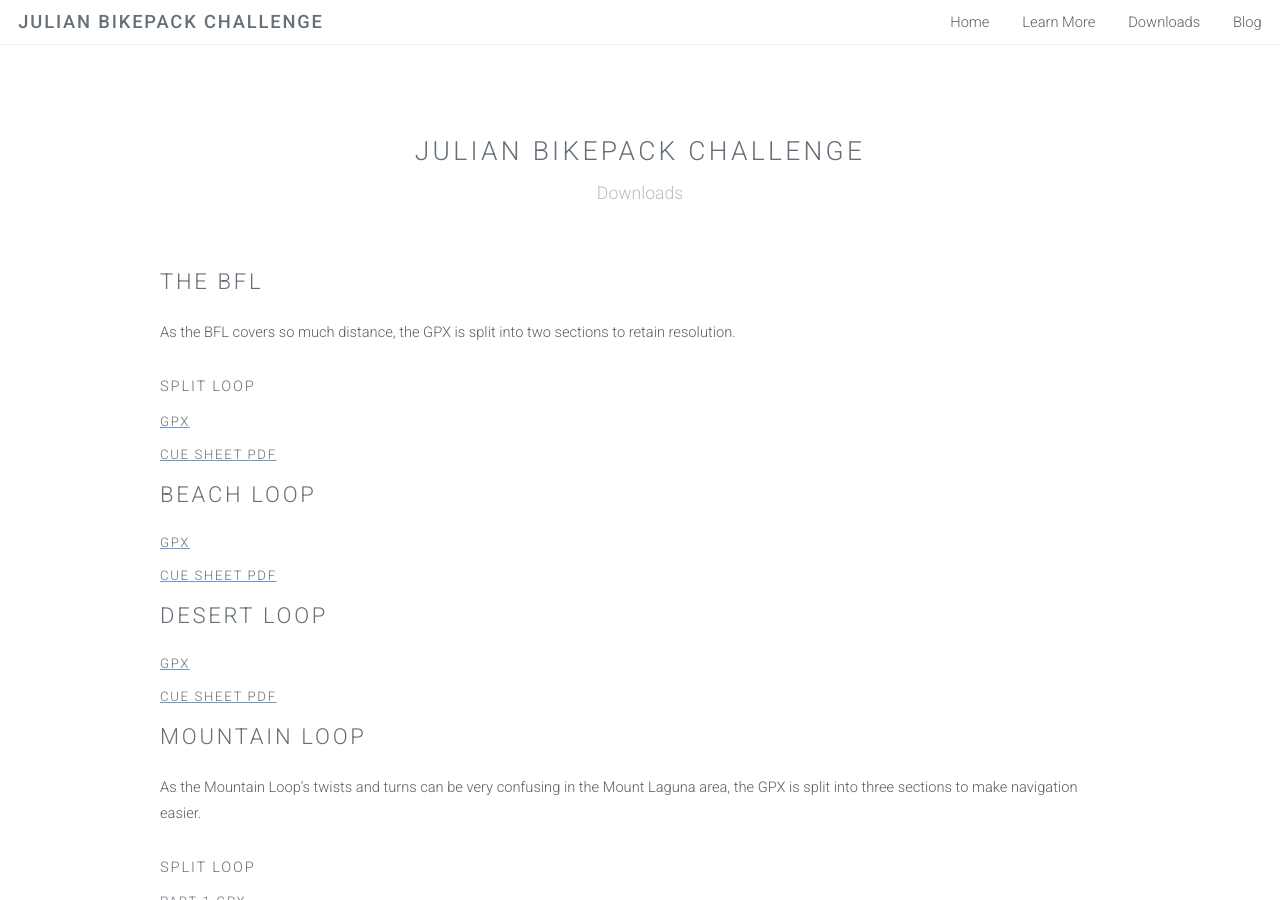
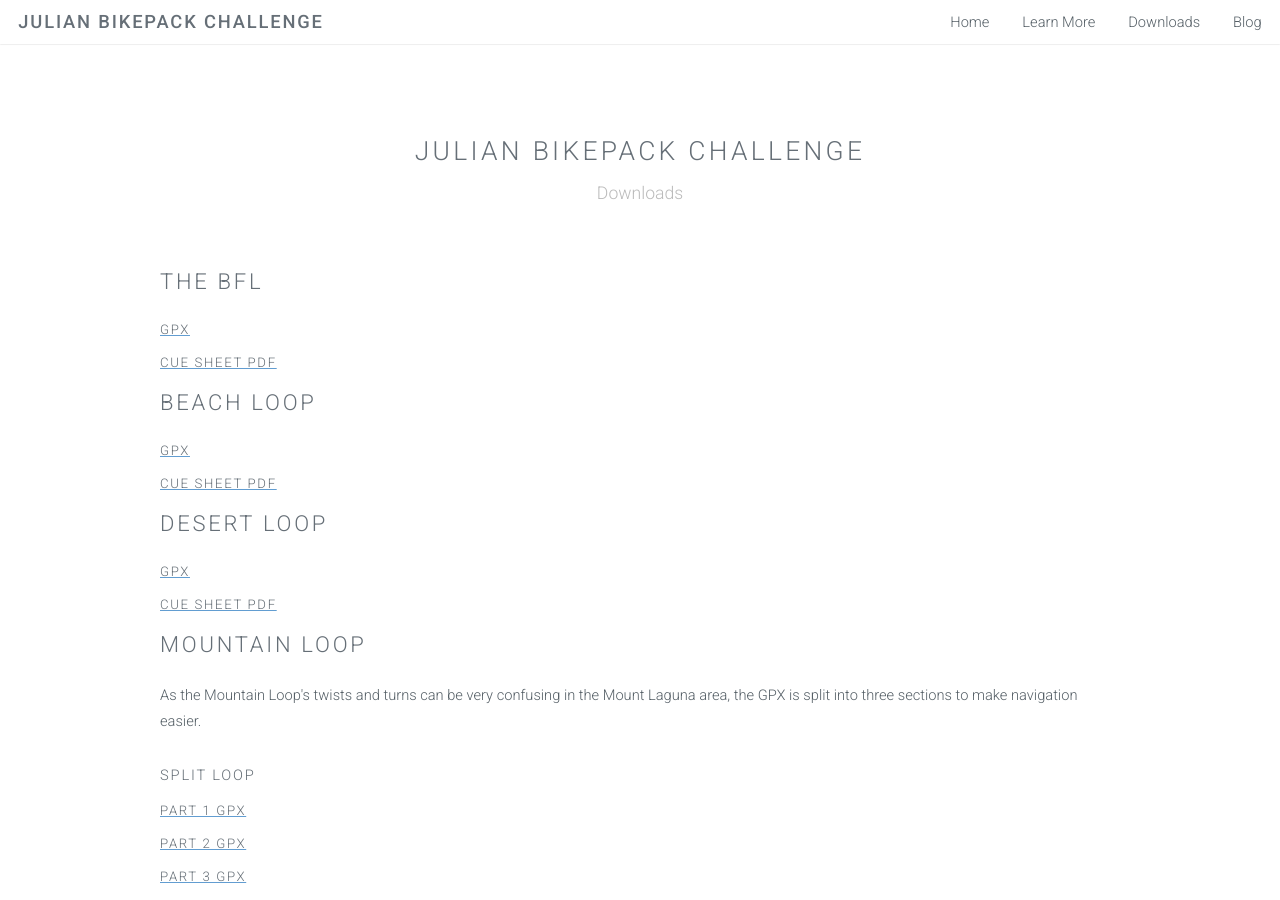
Before and after one commit to Nkawu/jbpc, a Jekyll site: the page built from downloads.html, in a window 1280 px wide and 900 px high. Built offline with Jekyll 4.4.1, drawn with Linux system fonts in a browser that asks for light colours.

Commit message:
Update downloads.html

```diff
--- a/downloads.html
+++ b/downloads.html
@@ -11,8 +11,6 @@ layout: default
     <div class="container">
         <section>
             <h2>THE BFL</h2>
-            <p>As the BFL covers so much distance, the GPX is split into two sections to retain resolution.</p>
-            <h4>SPLIT LOOP</h4>
             <a href="{{ site.baseurl }}/downloads/jbpc_bfl_2017-09-28.gpx"><h5>GPX</h5></a>
             <a href="{{ site.baseurl }}/downloads/jbpc_2017_cue_sheets_-_bfl.pdf"><h5>Cue Sheet PDF</h5></a>
         </section>
```
